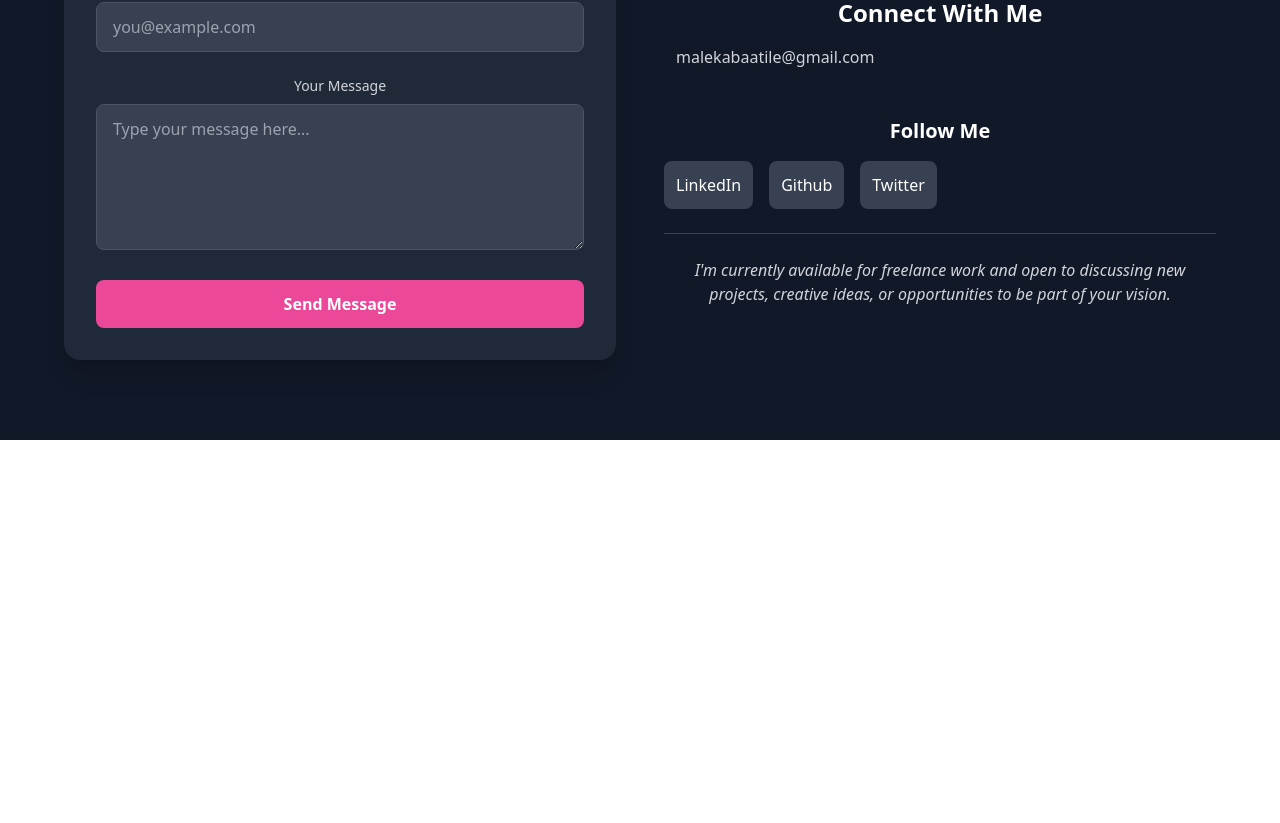
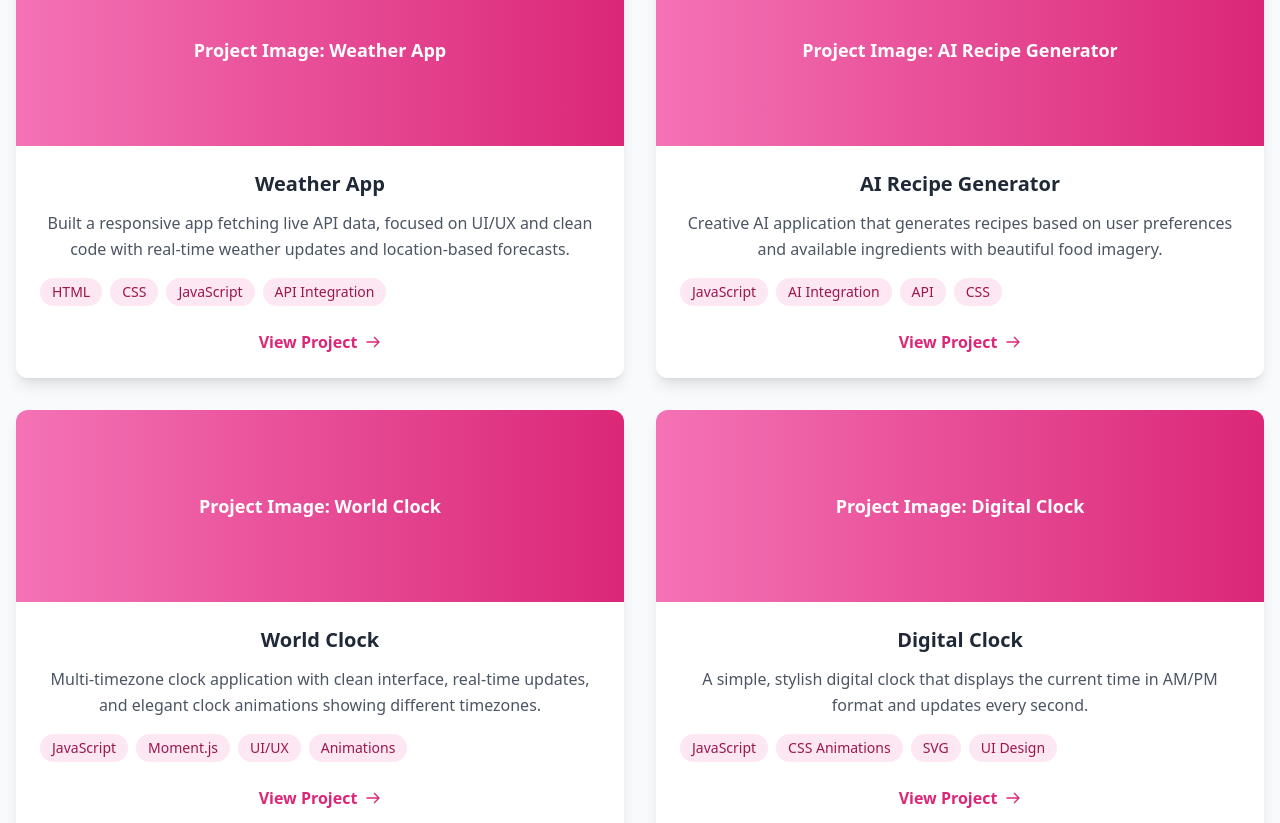
Before and after one commit to zandilemaleka/portfolio-project, a React (Create React App) app in the folder portfolio-react/: page / in a window 1280 px wide. Shown: the part 2177-3000 px from the top of the page. Before the commit the page ends 2617 px from the top, so only its background shows below. Built offline with nearby package versions, Linux system fonts and the light colour scheme.

Commit message:
Added Project.js

```diff
--- a/portfolio-react/src/App.js
+++ b/portfolio-react/src/App.js
@@ -3,6 +3,7 @@ import Navbar from "./components/Navbar";
 import Hero from "./components/Hero";
 import About from "./components/About";
 import Skills from "./components/Skills";
+import Projects from "./components/Projects"
 import Contact from "./components/Contact";
 import "./App.css";
 
@@ -13,6 +14,7 @@ function App() {
       <Hero />
       <About />
       <Skills />
+      <Projects />
       <Contact />
     </div>
   );
--- /dev/null
+++ b/portfolio-react/src/components/Projects.js
@@ -0,0 +1,172 @@
+import React from "react";
+
+const Projects = () => {
+  const projects = [
+    {
+      title: "Weather App",
+      description:
+        "Built a responsive app fetching live API data, focused on UI/UX and clean code with real-time weather updates and location-based forecasts.",
+      technologies: ["HTML", "CSS", "JavaScript", "API Integration"],
+      link: "#",
+      image: "/api/placeholder/400/250",
+      animation: "hover:scale-105 transition-transform duration-300",
+    },
+    {
+      title: "AI Recipe Generator",
+      description:
+        "Creative AI application that generates recipes based on user preferences and available ingredients with beautiful food imagery.",
+      technologies: ["JavaScript", "AI Integration", "API", "CSS"],
+      link: "#",
+      image: "/api/placeholder/400/250",
+      animation: "hover:scale-105 transition-transform duration-300",
+    },
+    {
+      title: "World Clock",
+      description:
+        "Multi-timezone clock application with clean interface, real-time updates, and elegant clock animations showing different timezones.",
+      technologies: ["JavaScript", "Moment.js", "UI/UX", "Animations"],
+      link: "#",
+      image: "/api/placeholder/400/250",
+      animation: "hover:scale-105 transition-transform duration-300",
+    },
+    {
+      title: "Digital Clock",
+      description:
+        "A simple, stylish digital clock that displays the current time in AM/PM format and updates every second.",
+      technologies: ["JavaScript", "CSS Animations", "SVG", "UI Design"],
+      link: "#",
+      image: "/api/placeholder/400/250",
+      animation: "hover:scale-105 transition-transform duration-300",
+    },
+  ];
+
+  return (
+    <section id="projects" className="py-20 bg-gray-50">
+      <div className="container mx-auto px-4">
+        <h2 className="text-3xl md:text-4xl font-bold text-center mb-4 text-gray-800">
+          Featured Projects
+        </h2>
+        <p className="text-lg text-gray-600 text-center mb-12 max-w-2xl mx-auto">
+          Here are some of my recent projects that showcase my skills in web
+          development and creative problem-solving.
+        </p>
+
+        {/* Top Row - 2 Projects */}
+        <div className="grid md:grid-cols-2 gap-8 mb-8">
+          {projects.slice(0, 2).map((project, index) => (
+            <div
+              key={index}
+              className={`bg-white rounded-xl shadow-lg overflow-hidden ${project.animation} hover:shadow-xl transition-all duration-300`}
+            >
+              {/* Project Image */}
+              <div className="h-48 bg-gradient-to-r from-pink-400 to-pink-600 flex items-center justify-center">
+                <span className="text-white font-semibold text-lg">
+                  Project Image: {project.title}
+                </span>
+              </div>
+
+              <div className="p-6">
+                <h3 className="text-xl font-bold mb-3 text-gray-800">
+                  {project.title}
+                </h3>
+                <p className="text-gray-600 mb-4 leading-relaxed">
+                  {project.description}
+                </p>
+
+                <div className="flex flex-wrap gap-2 mb-6">
+                  {project.technologies.map((tech, techIndex) => (
+                    <span
+                      key={techIndex}
+                      className="bg-pink-100 text-pink-800 px-3 py-1 rounded-full text-sm font-medium"
+                    >
+                      {tech}
+                    </span>
+                  ))}
+                </div>
+
+                <a
+                  href={project.link}
+                  className="inline-flex items-center text-pink-600 font-semibold hover:text-pink-700 transition duration-300"
+                >
+                  View Project
+                  <svg
+                    className="w-4 h-4 ml-2"
+                    fill="none"
+                    stroke="currentColor"
+                    viewBox="0 0 24 24"
+                  >
+                    <path
+                      strokeLinecap="round"
+                      strokeLinejoin="round"
+                      strokeWidth={2}
+                      d="M14 5l7 7m0 0l-7 7m7-7H3"
+                    />
+                  </svg>
+                </a>
+              </div>
+            </div>
+          ))}
+        </div>
+
+        {/* Bottom Row - 2 Projects */}
+        <div className="grid md:grid-cols-2 gap-8">
+          {projects.slice(2, 4).map((project, index) => (
+            <div
+              key={index + 2}
+              className={`bg-white rounded-xl shadow-lg overflow-hidden ${project.animation} hover:shadow-xl transition-all duration-300`}
+            >
+              {/* Project Image */}
+              <div className="h-48 bg-gradient-to-r from-pink-400 to-pink-600 flex items-center justify-center">
+                <span className="text-white font-semibold text-lg">
+                  Project Image: {project.title}
+                </span>
+              </div>
+
+              <div className="p-6">
+                <h3 className="text-xl font-bold mb-3 text-gray-800">
+                  {project.title}
+                </h3>
+                <p className="text-gray-600 mb-4 leading-relaxed">
+                  {project.description}
+                </p>
+
+                <div className="flex flex-wrap gap-2 mb-6">
+                  {project.technologies.map((tech, techIndex) => (
+                    <span
+                      key={techIndex}
+                      className="bg-pink-100 text-pink-800 px-3 py-1 rounded-full text-sm font-medium"
+                    >
+                      {tech}
+                    </span>
+                  ))}
+                </div>
+
+                <a
+                  href={project.link}
+                  className="inline-flex items-center text-pink-600 font-semibold hover:text-pink-700 transition duration-300"
+                >
+                  View Project
+                  <svg
+                    className="w-4 h-4 ml-2"
+                    fill="none"
+                    stroke="currentColor"
+                    viewBox="0 0 24 24"
+                  >
+                    <path
+                      strokeLinecap="round"
+                      strokeLinejoin="round"
+                      strokeWidth={2}
+                      d="M14 5l7 7m0 0l-7 7m7-7H3"
+                    />
+                  </svg>
+                </a>
+              </div>
+            </div>
+          ))}
+        </div>
+      </div>
+    </section>
+  );
+};
+
+export default Projects;
```
Also changed, not shown: 1 other file (tests, documents, lock files or other folders).
